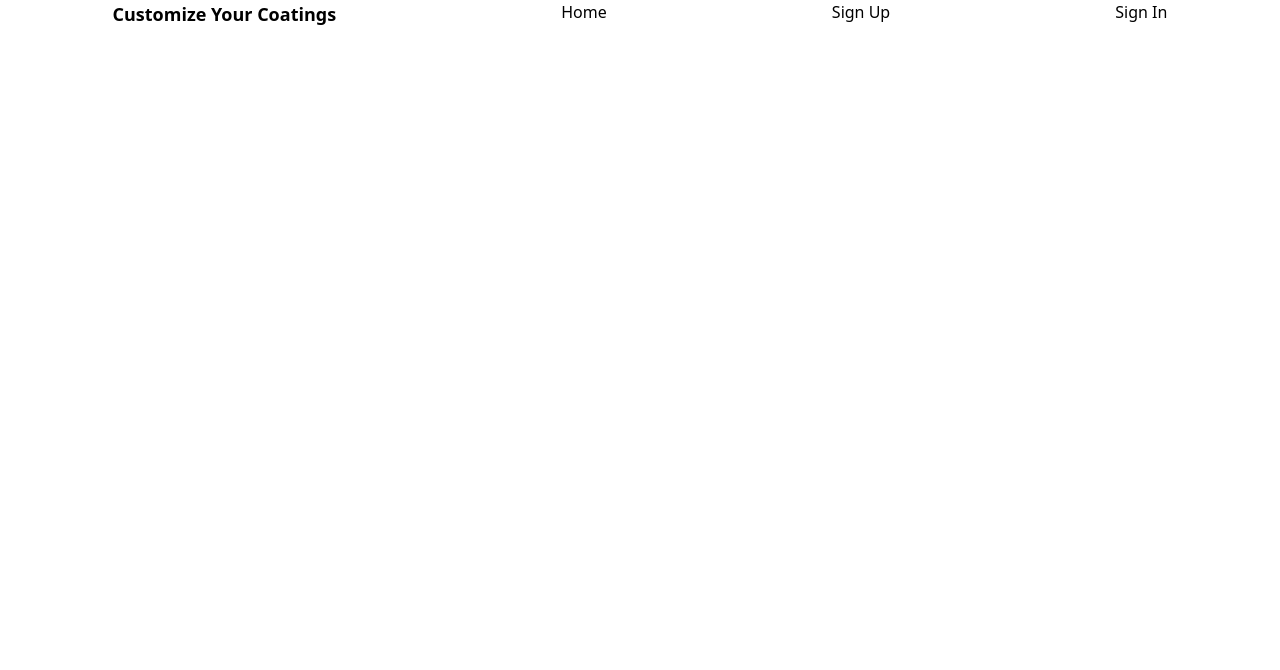
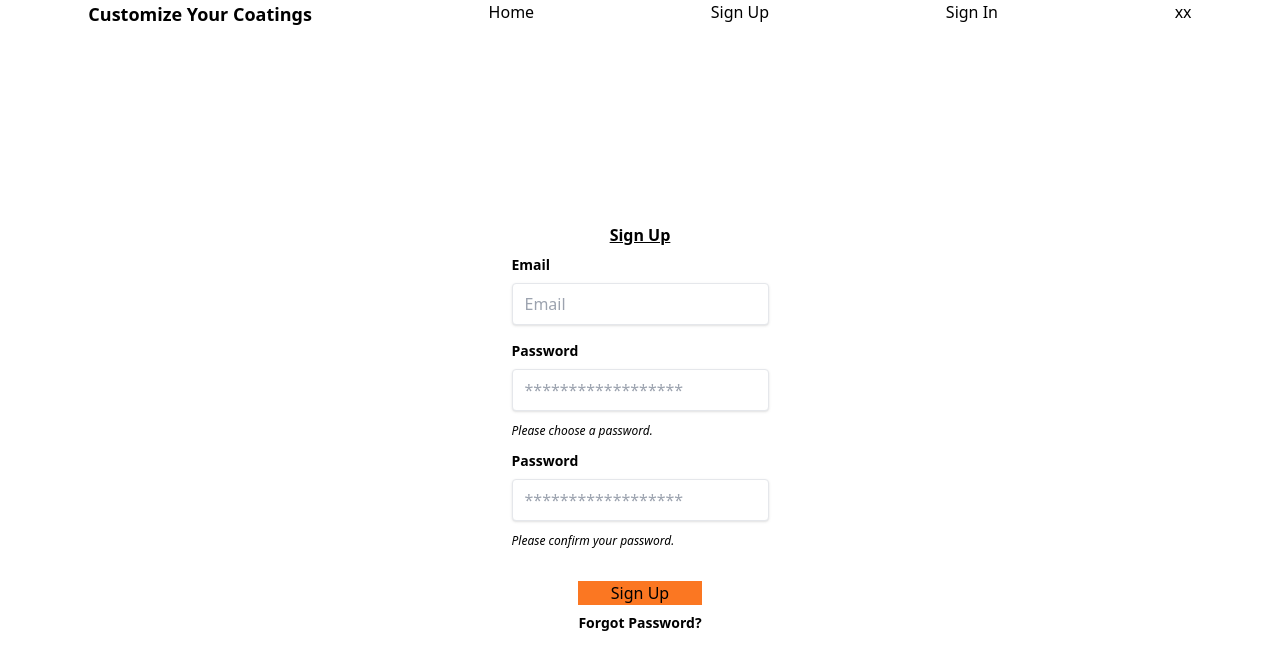
Before and after one commit to ReactThreeShowroom/frontend, a React (Vite) app: page /signup in a window 1280 px wide. Shown: the top 670 px of the page. Built offline with nearby package versions, Linux system fonts and the light colour scheme.

Commit message:
first pass on sign up page

```diff
--- a/src/components/NavBar.jsx
+++ b/src/components/NavBar.jsx
@@ -1,17 +1,17 @@
-import { useNavigate } from 'react-router-dom'
-import { useSelector } from 'react-redux'
-import { getNav } from '../utils/maps'
-import { handleNavClick, handleSignOut } from '../utils/eventHandlers'
-import { useDispatch } from 'react-redux'
+import { useNavigate } from "react-router-dom";
+import { useSelector } from "react-redux";
+import { getNav } from "../utils/maps";
+import { handleNavClick, handleSignOut } from "../utils/eventHandlers";
+import { useDispatch } from "react-redux";
 const NavBar = () => {
-  const user = useSelector((state) => state.user)
-  const auth = useSelector((state) => state.auth)
-  const client = useSelector((state) => state.client)
-  const nav = useSelector((state) => state.nav)
-  const dispatch = useDispatch()
-  const navigate = useNavigate()
+  const user = useSelector((state) => state.user);
+  const auth = useSelector((state) => state.auth);
+  const client = useSelector((state) => state.client);
+  const nav = useSelector((state) => state.nav);
+  const dispatch = useDispatch();
+  const navigate = useNavigate();
 
-  const linksMap = getNav(nav, handleNavClick, dispatch)
+  const linksMap = getNav(nav, handleNavClick, dispatch);
 
   return (
     <div id="headContainer" className="flex-col">
@@ -19,17 +19,26 @@ const NavBar = () => {
         <h1 id="webName" className="font-sans font-semibold text-lg">
           Customize Your Coatings
         </h1>
-        {linksMap}
-        {auth.token && <span onClick={() => handleSignOut(dispatch, navigate)}>Sign Out</span>}
+        {linksMap} xx
+        {auth.token && (
+          <span onClick={() => handleSignOut(dispatch, navigate)}>
+            Sign Out
+          </span>
+        )}
       </nav>
       {auth.token && (
         <div id="infoContainer">
           <span id="currentUser">Welcome back {user.name}!</span>
-          {client.id && <span id="currentClient"> Currently working with: {client.name}</span>}
+          {client.id && (
+            <span id="currentClient">
+              {" "}
+              Currently working with: {client.name}
+            </span>
+          )}
         </div>
       )}
     </div>
-  )
-}
+  );
+};
 
-export default NavBar
+export default NavBar;
--- /dev/null
+++ b/src/components/PasswordReset.jsx
@@ -0,0 +1,5 @@
+const PasswordReset = () => {
+  return <div>reset your password here</div>;
+};
+
+export default PasswordReset;
--- a/src/components/SignUp.jsx
+++ b/src/components/SignUp.jsx
@@ -1,7 +1,99 @@
+import React, { useState } from "react";
+
 const SignUp = () => {
+  const [email, setEmail] = useState("");
+  const [password, setPassword] = useState("");
+  const [confirmPassword, setConfirmPassword] = useState("");
+
+  const handleSignUp = () => {
+    // Implement your signup logic here
+    console.log("Signing up...");
+    console.log("Email:", email);
+    console.log("Password:", password);
+    console.log("Confirm Password:", confirmPassword);
+  };
+
+  const handleGoogleSignIn = () => {
+    // Implement Google sign-in logic here
+    console.log("Signing in with Google...");
+  };
+
+  const handleFacebookSignIn = () => {
+    // Implement Facebook sign-in logic here
+    console.log("Signing in with Facebook...");
+  };
+
+  const handleAppleSignIn = () => {
+    // Implement Apple sign-in logic here
+    console.log("Signing in with Apple...");
+  };
+
+  const handlePhoneSignIn = () => {
+    // Implement phone sign-in logic here
+    console.log("Signing in with Phone...");
+  };
+
   return (
-    <div>{/* form goes here for signup, option to log in with google - preferred method */}</div>
-  )
-}
+    <div class="flex justify-center h-screen w-screen items-center flex-col">
+      <div className="text-grey-darker text-md font-bold mb-2 underline">
+        Sign Up
+      </div>
+      <div class="w-full md:w-1/2 flex flex-col items-center ">
+        <div class="mb-4">
+          <label
+            class="block text-grey-darker text-sm font-bold mb-2"
+            for="Email"
+          >
+            Email
+          </label>
+          <input
+            class="shadow appearance-none border rounded w-full py-2 px-3 text-grey-darker"
+            id="Email"
+            type="text"
+            placeholder="Email"
+          />
+        </div>
+        <div class="mb-3">
+          <label
+            class="block text-grey-darker text-sm font-bold mb-2"
+            for="password"
+          >
+            Password
+          </label>
+          <input
+            class="shadow appearance-none border border-red rounded w-full py-2 px-3 text-grey-darker mb-3"
+            id="password"
+            type="password"
+            placeholder="******************"
+          />
+          <p class="text-red text-xs italic">Please choose a password.</p>
+        </div>
+        <div class="mb-6">
+          <label
+            class="block text-grey-darker text-sm font-bold mb-2"
+            for="password confirmation"
+          >
+            Password
+          </label>
+          <input
+            class="shadow appearance-none border border-red rounded w-full py-2 px-3 text-grey-darker mb-3"
+            id="password"
+            type="password"
+            placeholder="******************"
+          />
+          <p class="text-red text-xs italic">Please confirm your password.</p>
+        </div>
+      </div>
+      <div class="flex items-center justify-between flex-col">
+        <button class="bg-main-orange w-full my-2" type="button">
+          Sign Up
+        </button>
+        <a class=" font-bold text-sm" href="#">
+          Forgot Password?
+        </a>
+      </div>
+    </div>
+  );
+};
 
-export default SignUp
+export default SignUp;
--- a/src/components/index.js
+++ b/src/components/index.js
@@ -1,9 +1,19 @@
-import Admin from './Admin'
-import Home from './Home'
-import NavBar from './NavBar'
-import Account from './Account'
-import SignIn from './SignIn'
-import SignUp from './SignUp'
-import Showroom from './Showroom'
+import Admin from "./Admin";
+import Home from "./Home";
+import NavBar from "./NavBar";
+import Account from "./Account";
+import SignIn from "./SignIn";
+import SignUp from "./SignUp";
+import Showroom from "./Showroom";
+import PasswordReset from "./PasswordReset";
 
-export { Admin, Home, NavBar, Account, SignIn, SignUp, Showroom }
+export {
+  Admin,
+  Home,
+  NavBar,
+  Account,
+  SignIn,
+  SignUp,
+  Showroom,
+  PasswordReset,
+};
--- a/src/utils/routes.jsx
+++ b/src/utils/routes.jsx
@@ -1,48 +1,61 @@
-import App from '../App'
-import { Admin, Home, Account, SignIn, SignUp, Showroom } from '../components'
+import App from "../App";
+import {
+  Admin,
+  Home,
+  Account,
+  SignIn,
+  SignUp,
+  Showroom,
+  PasswordReset,
+} from "../components";
 
 export const links = [
-  { value: 'Home', path: '/' },
-  { value: 'Showroom', path: '/showroom' },
-  { value: 'Admin', path: '/admin' },
-  { value: 'Account', path: '/account' },
-  { value: 'Sign Up', path: '/signup' },
-  { value: 'Sign In', path: '/signin' }
-]
+  { value: "Home", path: "/" },
+  { value: "Showroom", path: "/showroom" },
+  { value: "Admin", path: "/admin" },
+  { value: "Account", path: "/account" },
+  { value: "Sign Up", path: "/signup" },
+  { value: "Sign In", path: "/signin" },
+  { value: "passwordReset", path: "/passwordReset" },
+];
 
 const rootChildren = [
   {
     index: true,
-    element: <Home />
+    element: <Home />,
   },
   {
-    path: '/admin',
-    element: <Admin />
+    path: "/admin",
+    element: <Admin />,
   },
   {
-    path: '/account',
-    element: <Account />
+    path: "/account",
+    element: <Account />,
   },
   {
-    path: '/signin',
-    element: <SignIn />
+    path: "/signin",
+    element: <SignIn />,
   },
   {
-    path: '/showroom',
-    element: <Showroom />
+    path: "/showroom",
+    element: <Showroom />,
   },
   {
-    path: '/signup',
-    element: <SignUp />
-  }
-]
+    path: "/signup",
+    element: <SignUp />,
+  },
+  {
+    path: "/passwordReset",
+    element: <PasswordReset />,
+  },
+];
 
 const routes = [
   {
-    path: '/',
+    path: "/",
     element: <App />,
-    children: rootChildren
-  }
-]
+    children: rootChildren,
+  },
+];
 
-export default routes
+export default routes;
```
